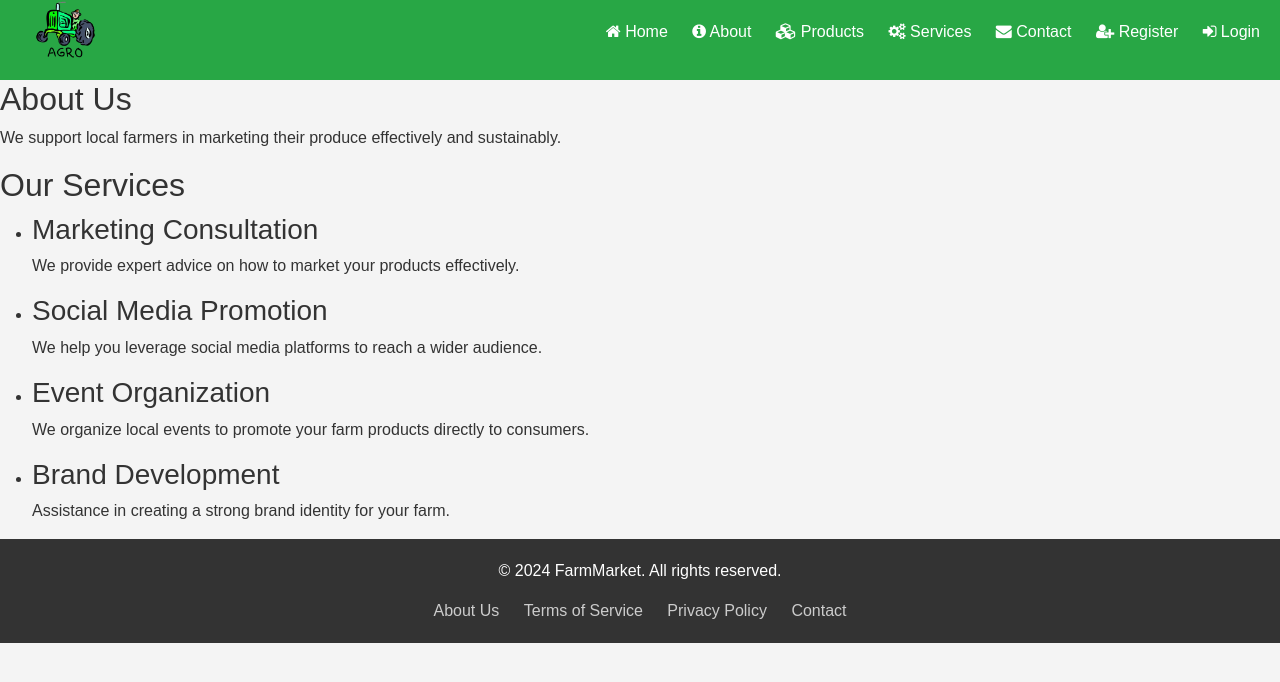
After one commit to sundarg1502/Agro, a Django app: page /services/ in a window 1280 px wide. The commit adds this page. Shown: the top 682 px of the page. Run offline with Django 5.2, Linux system fonts and the light colour scheme.

Commit message:
Feat : Services Page Addedd

```diff
--- a/home/templates/about.html
+++ b/home/templates/about.html
@@ -7,8 +7,6 @@
 {% endblock %}
 
 {% block content %}
-
-
 <main>
     <section>
         <h2 style='color: #4CAF50;'>Our Story</h2>
--- a/home/templates/includes/header.html
+++ b/home/templates/includes/header.html
@@ -11,7 +11,7 @@
             <li><a href="{% url 'home' %}"><i class="fa fa-home"></i> Home</a></li>
             <li><a href="{% url 'about' %}"><i class="fa fa-info-circle"></i> About</a></li>
             <li><a href="{% url 'products' %}"><i class="fa fa-cubes"></i> Products</a></li>
-            <li><a href="#"><i class="fa fa-cogs"></i> Services</a></li>
+            <li><a href="{% url 'services' %}"><i class="fa fa-cogs"></i> Services</a></li>
             <li><a href="#"><i class="fa fa-envelope"></i></i> Contact</a></li>
             {% if request.user.is_authenticated %}
             <li><a href="#"><i class="fa fa-users"></i> {{request.user.username}}</a></li>
--- /dev/null
+++ b/home/templates/services.html
@@ -0,0 +1,40 @@
+{% extends 'includes/base.html' %}
+{% load static %}
+
+
+{% block title %}
+<title>Agro |Services</title>
+{% endblock %}
+
+{% block content %}
+
+<main>
+    <section id="about">
+        <h2>About Us</h2>
+        <p>We support local farmers in marketing their produce effectively and sustainably.</p>
+    </section>
+
+    <section id="services">
+        <h2>Our Services</h2>
+        <ul>
+            <li>
+                <h3>Marketing Consultation</h3>
+                <p>We provide expert advice on how to market your products effectively.</p>
+            </li>
+            <li>
+                <h3>Social Media Promotion</h3>
+                <p>We help you leverage social media platforms to reach a wider audience.</p>
+            </li>
+            <li>
+                <h3>Event Organization</h3>
+                <p>We organize local events to promote your farm products directly to consumers.</p>
+            </li>
+            <li>
+                <h3>Brand Development</h3>
+                <p>Assistance in creating a strong brand identity for your farm.</p>
+            </li>
+        </ul>
+    </section>
+
+</main>
+{% endblock %}
--- a/home/urls.py
+++ b/home/urls.py
@@ -14,5 +14,6 @@ urlpatterns = [
     path("logout/", views.logout, name='logout'),
     path("uploads/", views.uploads, name='uploads'),
     path("about/", views.about, name='about'),
+    path("services/", views.services, name='services'),
 
 ]
--- a/home/views.py
+++ b/home/views.py
@@ -80,3 +80,6 @@ def uploads(request):
 
 def about(request):
     return render(request, "about.html")
+
+def services(request):
+    return render(request, "services.html")
```
Lines whose indentation alone changed are shown as unchanged.
